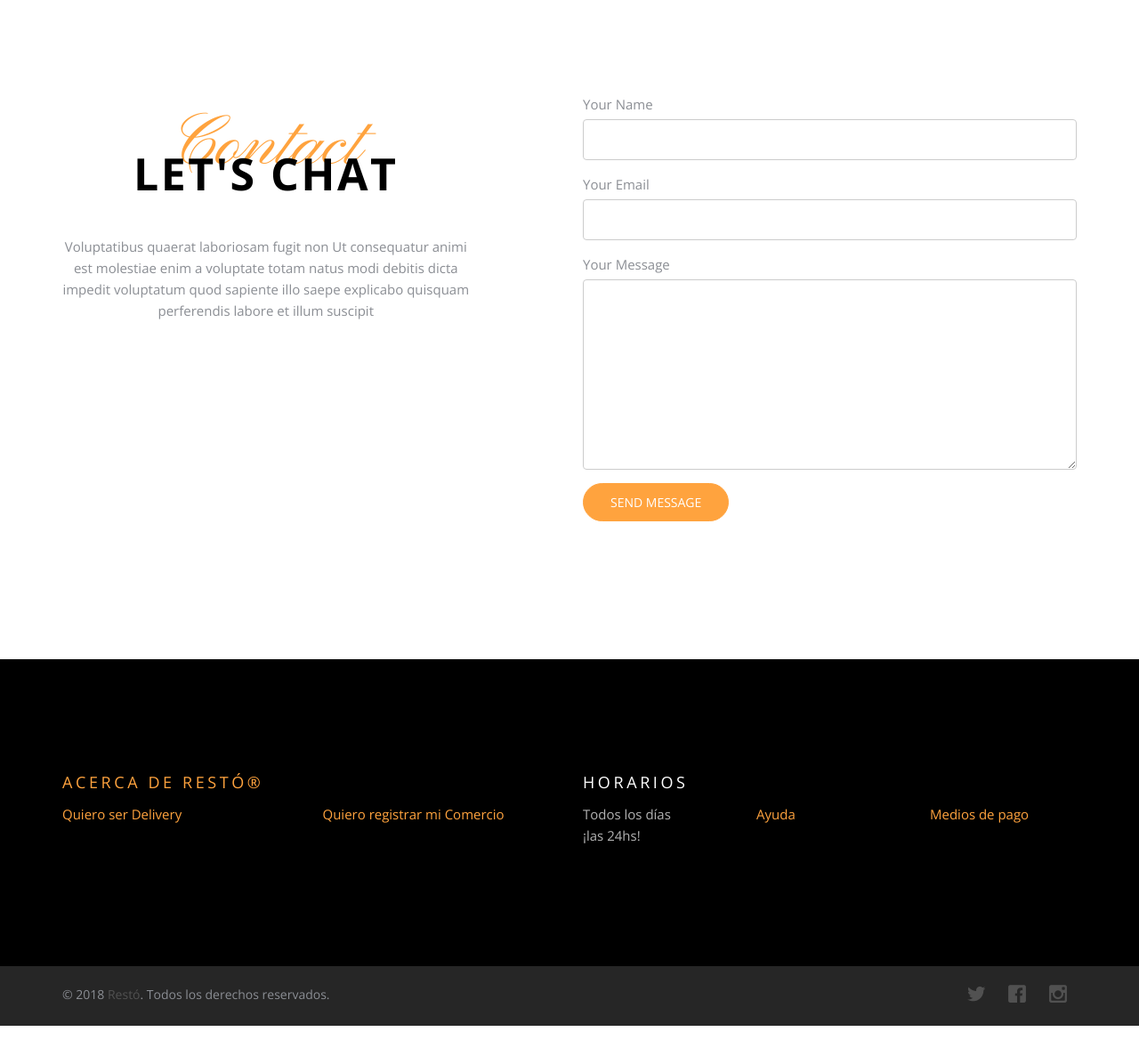
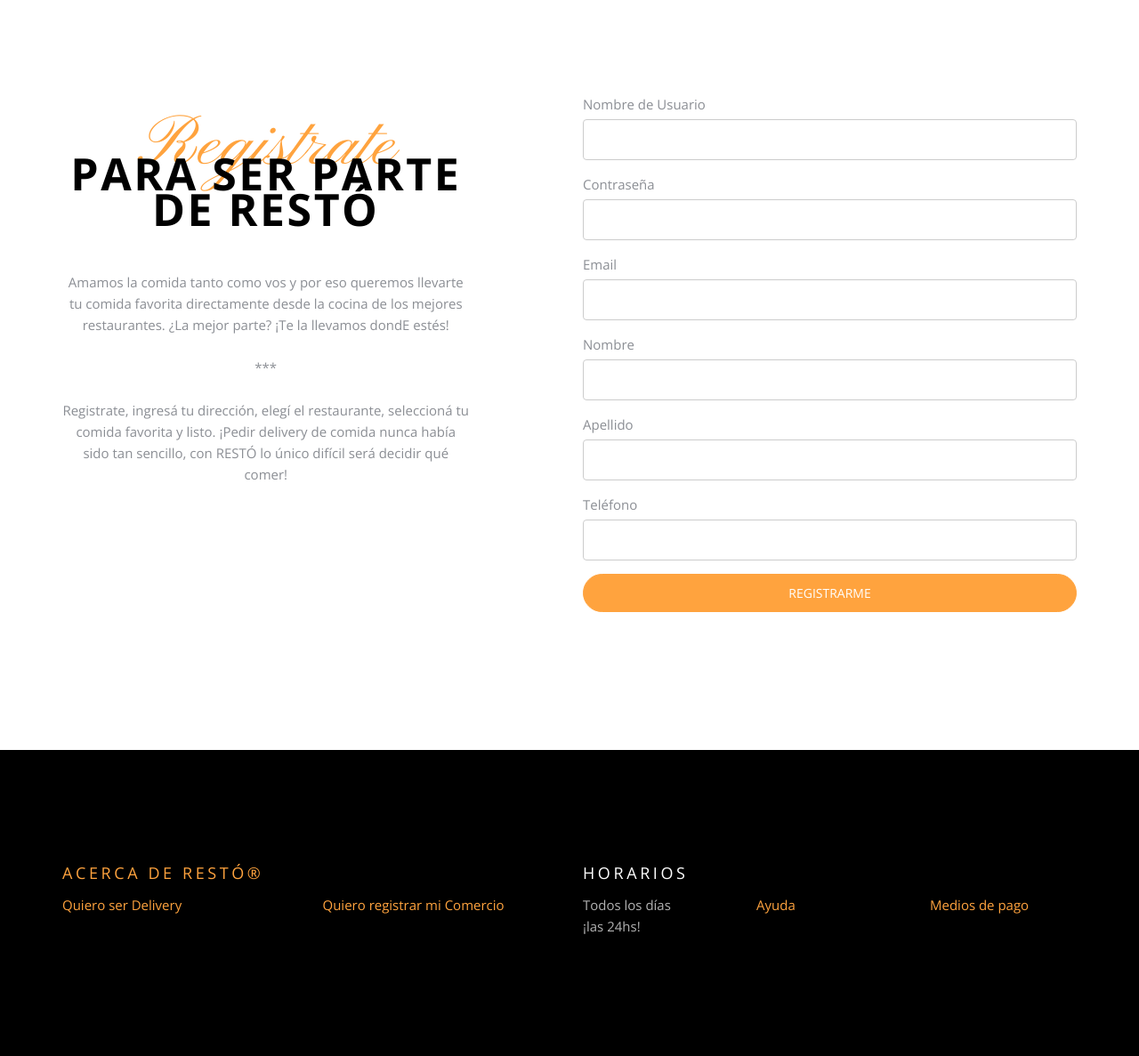
Before and after one commit to ignacrescenzo/TP-Web-II, a PHP site: page /resto/form_registrarcliente.php in a window 1280 px wide. Shown: the top 1187 px of the page at 89% size. Before the commit the page ends 1153 px from the top, so only its background shows below. Run offline with PHP 8.4, Linux system fonts and the light colour scheme; some web fonts are replaced.

Commit message:
algunas vistas

```diff
--- a/resto/comercioHome2.php
+++ b/resto/comercioHome2.php
@@ -147,11 +147,6 @@
                   <p> <?php echo "$menues[descripcion]"; ?> </p>
                 <a href="#" class="probootstrap-custom-link">Modificar</a>
                 <a href="#" class="probootstrap-custom-link">Eliminar</a>
-                <?php
-                echo"
-                <a href='/puntoDeVenta/mostrarformulariomodificarmenu?d=".$menues['descripcion']."' class='btn btn-primary'>Modificar</a>
-                  <a href='../core/helpers/eliminarMenu.php?variable=".$menues['descripcion']."' class='btn btn-danger text-white'>Eliminar</a>
-                  " ?>
                 </div> <br> <br>
              </li>
               <?php } ?>
--- a/resto/form_registrarcliente.php
+++ b/resto/form_registrarcliente.php
@@ -46,33 +46,58 @@
         <div class="row">
           <div class="col-md-5 text-center probootstrap-animate">
             <div class="probootstrap-heading dark">
-              <h1 class="primary-heading">Contact</h1>
-              <h3 class="secondary-heading">Let's Chat</h3>
+              <h1 class="primary-heading">Registrate</h1>
+              <h3 class="secondary-heading">para ser parte de Restó </h3>
             </div>
-            <p>Voluptatibus quaerat laboriosam fugit non Ut consequatur animi est molestiae enim a voluptate totam natus modi debitis dicta impedit voluptatum quod sapiente illo saepe explicabo quisquam perferendis labore et illum suscipit</p>
+            <p>Amamos la comida tanto como vos y por eso queremos llevarte tu comida favorita directamente desde la cocina de los mejores restaurantes. ¿La mejor parte? ¡Te la llevamos dondE estés! <br> <br> *** <br><br>
+            Registrate, ingresá tu dirección, elegí el restaurante, seleccioná tu comida favorita y listo. ¡Pedir delivery de comida nunca había sido tan sencillo, con RESTÓ lo único difícil será decidir qué comer!</p>
           </div>
           <div class="col-md-6 col-md-push-1 probootstrap-animate">
-            <form method="post" class="probootstrap-form">
+            <form method="POST" action="/Cliente/validarCliente" enctype="application/x-www-form-urlencodes" class="probootstrap-form">
               <div class="form-group">
-                <label for="c_name">Your Name</label>
+                <label for="c_name">Nombre de Usuario</label>
                 <div class="form-field">
-                  <input type="text" id="c_name" class="form-control">
+                  <input type="text" class="form-control" name="nombreUsuario">
                 </div>
               </div>
+
               <div class="form-group">
-                <label for="c_email">Your Email</label>
+                <label for="c_email">Contraseña</label>
                 <div class="form-field">
-                  <input type="text" id="c_email" class="form-control">
+                  <input type="password" class="form-control" name="clave">
                 </div>
               </div>
+
               <div class="form-group">
-                <label for="c_message">Your Message</label>
+                <label for="c_name">Email</label>
                 <div class="form-field">
-                  <textarea name="c_message" id="c_message" cols="30" rows="10" class="form-control"></textarea>
+                  <input type="email" class="form-control" name="email">
                 </div>
               </div>
+
               <div class="form-group">
-                <input type="submit" name="c_submit" id="c_submit" value="Send Message" class="btn btn-primary btn-lg">
+                <label for="c_name">Nombre</label>
+                <div class="form-field">
+                  <input type="text" class="form-control" name="nombre">
+                </div>
+              </div>
+
+              <div class="form-group">
+                <label for="c_name">Apellido</label>
+                <div class="form-field">
+                  <input type="text" class="form-control" name="apellido">
+                </div>
+              </div>
+
+              <div class="form-group">
+                <label for="c_name">Teléfono</label>
+                <div class="form-field">
+                  <input type="number" class="form-control" name="telefono">
+                </div>
+              </div>
+
+              <div class="form-group">
+                <input type="submit" value="Registrarme" class="btn btn-primary btn-lg btn-block">
               </div>
             </form>
           </div>
```
Also changed, not shown: resto/form_iniciarsesion.php (added, +131 -0 lines), resto/homeGeneral.php (+9 -25 lines).
